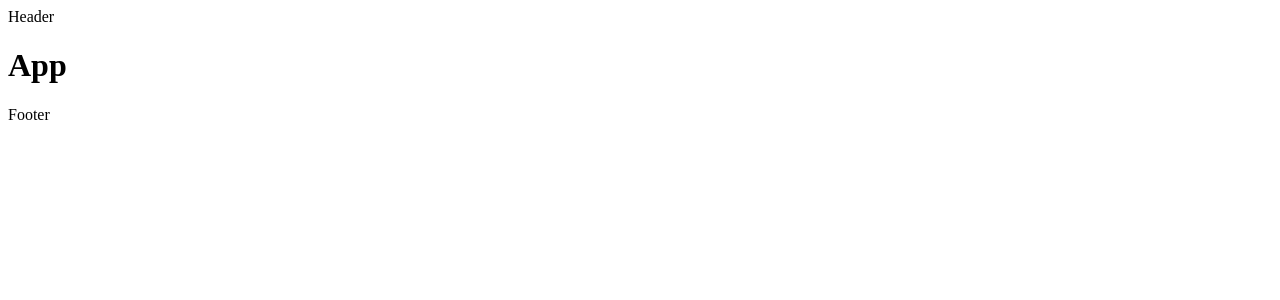
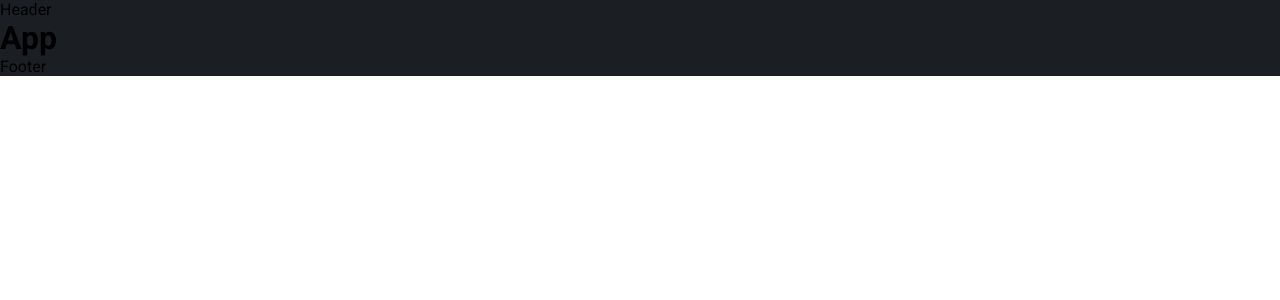
Before and after one commit to Jaydotcom27/portfolio, a React (Create React App) app in the folder frontend_react/: page / in a window 1280 px wide. Shown: the top 300 px of the page. Built offline with nearby package versions, Linux system fonts and the light colour scheme.

Commit message:
Finished project setup

```diff
--- a/frontend_react/src/App.js
+++ b/frontend_react/src/App.js
@@ -1,5 +1,6 @@
 import React from 'react'
 import { Header, Footer } from './container'
+import './App.scss'
 
 const App = () => {
   return (
--- /dev/null
+++ b/frontend_react/src/App.scss
@@ -0,0 +1,11 @@
+.app {
+    background-color: var(--base-color-1);
+    font-family: var(--font-base);
+}
+
+.app-container {
+    width: 100%;
+    min-height: 100vh;
+    display: flex;
+    flex-direction: row;
+}
--- a/frontend_react/src/index.css
+++ b/frontend_react/src/index.css
@@ -0,0 +1,17 @@
+@import url('https://fonts.googleapis.com/css2?family=Roboto:wght@100;300;400;500;700;900&display=swap');
+
+:root {
+    --font-base: 'Roboto', sans-serif;
+    --base-color-1: #1B1F24;
+    --base-color-2: #15181D;
+    --text-gray: #8B949E;
+    --secondary-gray: #444A52;
+    --stroke-gray: #444A52;
+}
+
+* {
+    box-sizing: border-box;
+    padding: 0;
+    margin: 0;
+    scroll-behavior: smooth;
+}
```
